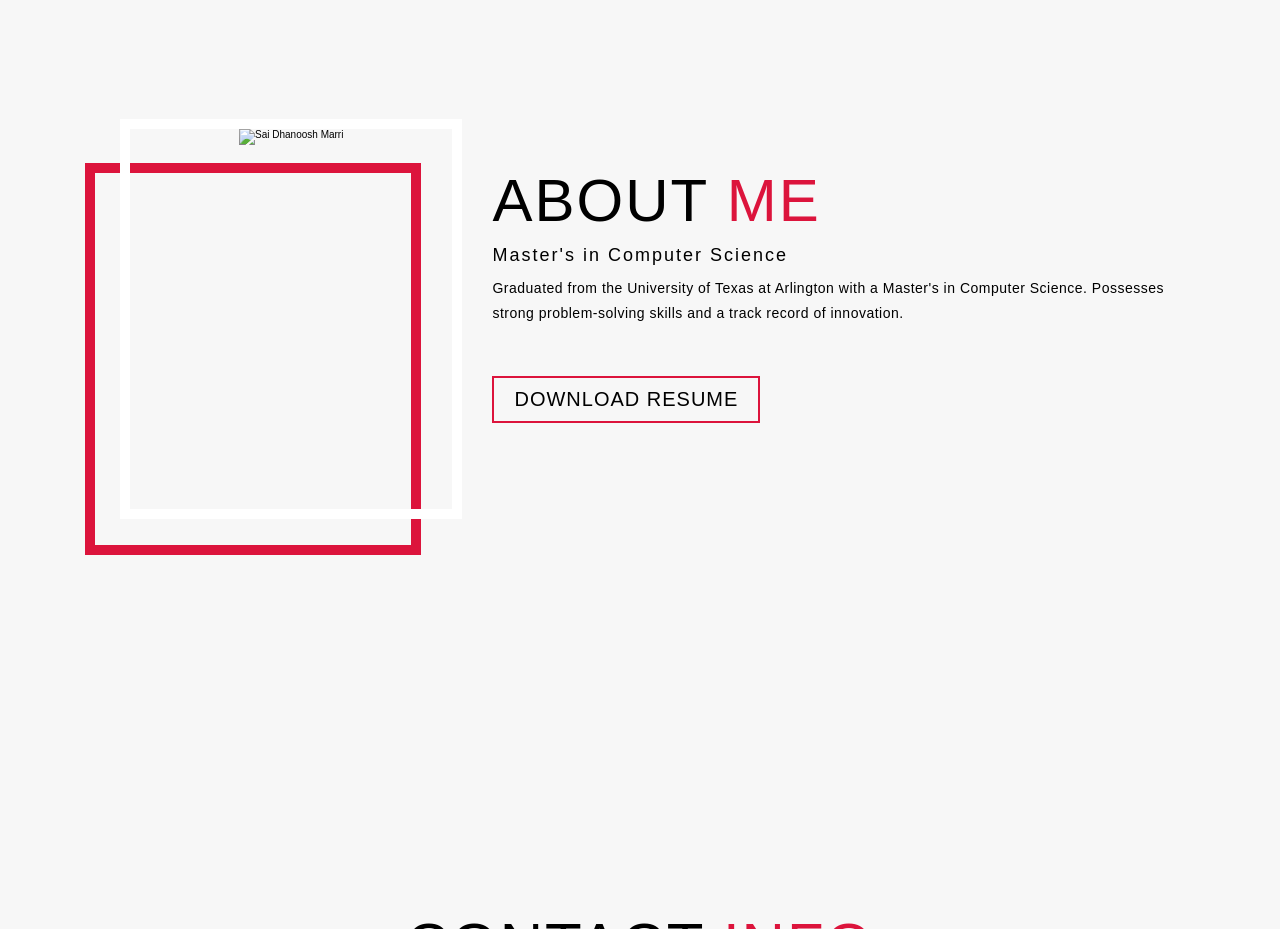
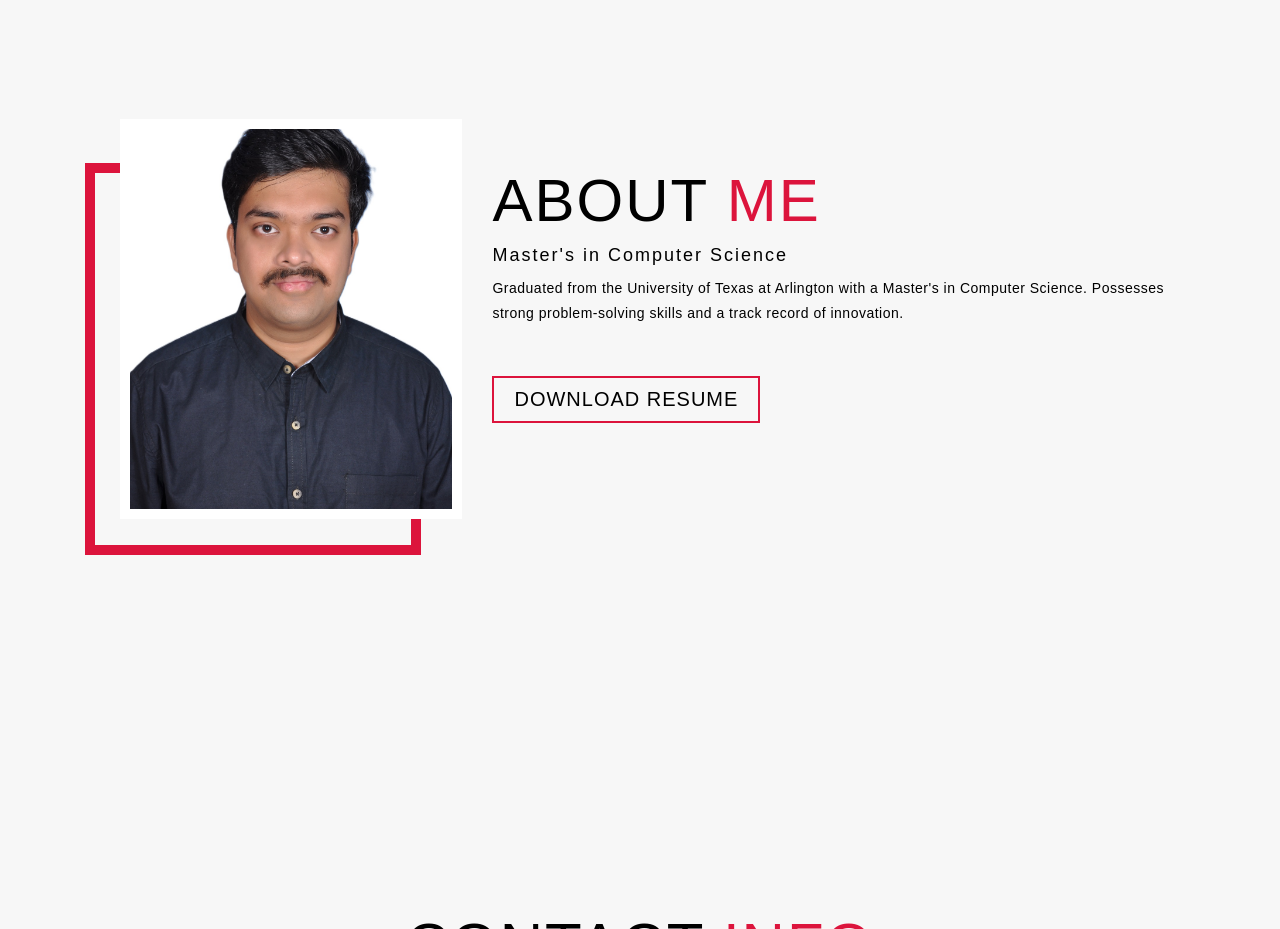
Before and after one commit to SaiDhanooshMarri/MyPortfolio, a plain HTML site: page index.html in a window 1280 px wide. Shown: the part 3400-4329 px from the top of the page. Drawn offline with Linux system fonts and the light colour scheme.

Commit message:
Add files via upload

```diff
--- a/index.html
+++ b/index.html
@@ -459,7 +459,7 @@
     <div class="about container">
       <div class="col-left">
         <div class="about-img">
-          <img src="./img/msd.JPG" alt="Sai Dhanoosh Marri" >
+          <img src="msd.JPG" alt="Sai Dhanoosh Marri" >
         </div>
       </div>
       <div class="col-right">
```
